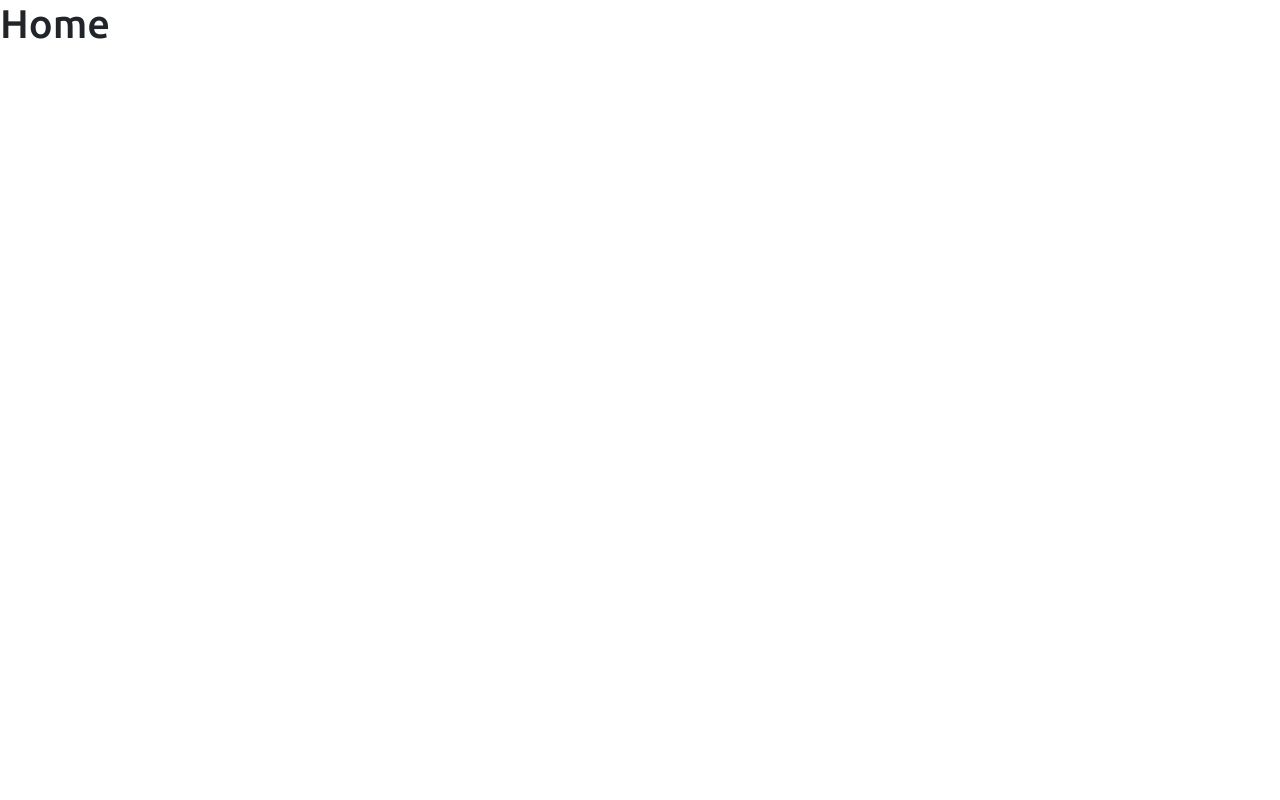
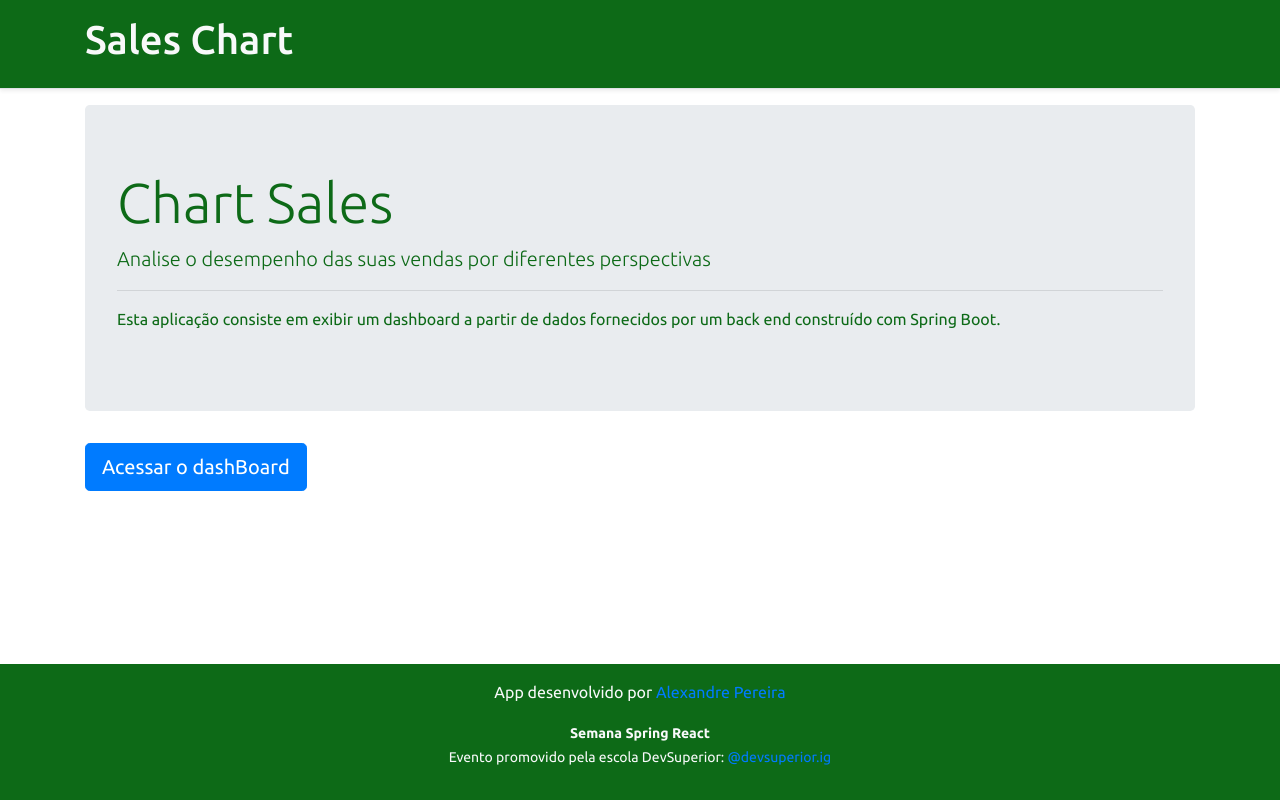
Before and after one commit to Apdo3939/sds3ChartSales, a React (Create React App) app in the folder frontend/: page / in a window 1280 px wide. Built offline with nearby package versions, Linux system fonts and the light colour scheme.

Commit message:
Home navigation

```diff
--- a/frontend/src/components/navBar/index.tsx
+++ b/frontend/src/components/navBar/index.tsx
@@ -1,10 +1,13 @@
+import { Link } from "react-router-dom";
 
 const NavBar = () => {
     return (
         <div className="d-flex flex-column flex-md-row align-items-center p-3 px-md-4 mb-3 bg-primary border-bottom shadow-sm">
             <div className="container">
                 <nav className="my-2 my-md-0 mr-md-3">
-                    <h1 className="text-light">Sales Chart</h1>
+                    <Link to="/">
+                        <h1 className="text-light">Sales Chart</h1>
+                    </Link>
                 </nav>
             </div>
         </div>
--- a/frontend/src/pages/home/index.tsx
+++ b/frontend/src/pages/home/index.tsx
@@ -1,10 +1,25 @@
+import Footer from "components/footer";
+import NavBar from "components/navBar";
+import { Link } from "react-router-dom";
 
 
 const Home = () => {
     return (
-        <div>
-            <h1>Home</h1>
-        </div>
+        <>
+            <NavBar />
+            <div className="container">
+                <div className="jumbotron">
+                    <h1 className="display-4 text-primary">Chart Sales</h1>
+                    <p className="lead text-primary">Analise o desempenho das suas vendas por diferentes perspectivas</p>
+                    <hr />
+                    <p className="text-primary">Esta aplicação consiste em exibir um dashboard a partir de dados fornecidos por um back end construído com Spring Boot.</p>
+                </div>
+                <Link to="/dashboard" className="btn btn-primary btn-lg">
+                    Acessar o dashBoard
+                </Link>
+            </div>
+            <Footer />
+        </>
     );
 }
 
```
